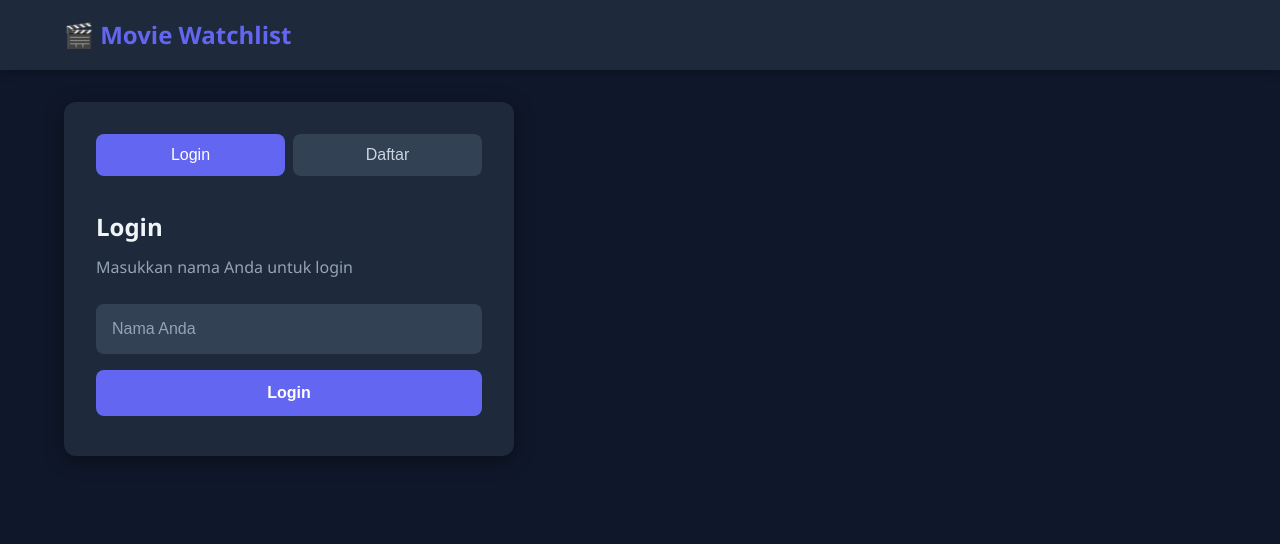
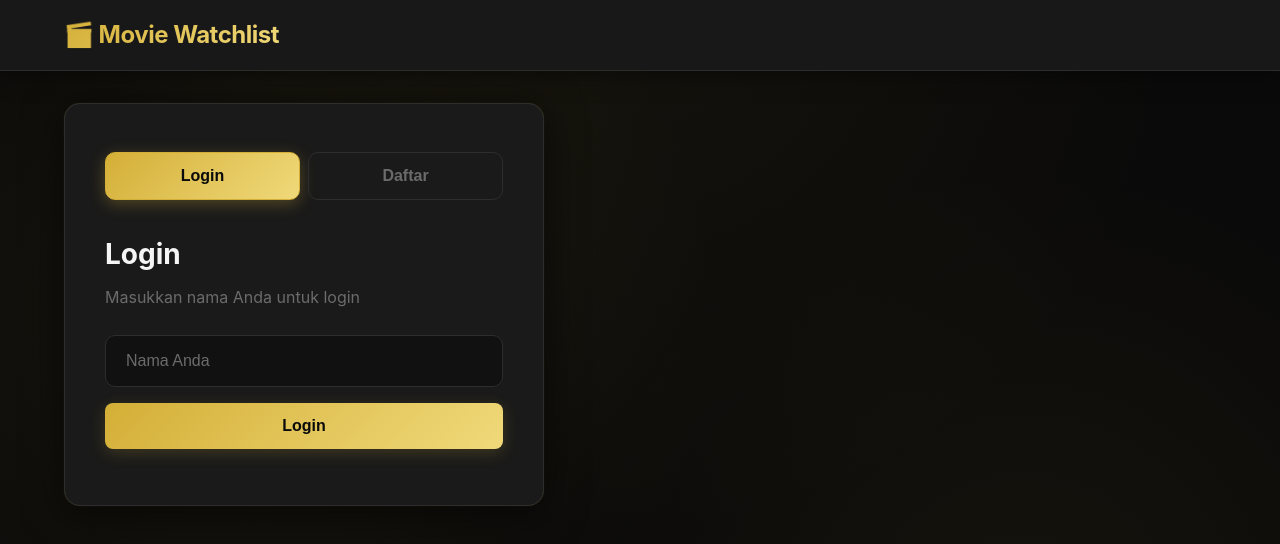
Before and after one commit to Slof1ny/TST-Watchlist, a plain HTML site: page src/frontend/index.html in a window 1280 px wide. Drawn offline with Linux system fonts and the light colour scheme.

Commit message:
fix color pallete

```diff
--- a/src/frontend/styles.css
+++ b/src/frontend/styles.css
@@ -5,32 +5,40 @@
 }
 
 :root {
-    --primary-color: #6366f1;
-    --primary-dark: #4f46e5;
-    --secondary-color: #64748b;
-    --background: #0f172a;
-    --surface: #1e293b;
-    --surface-light: #334155;
-    --text-primary: #f1f5f9;
-    --text-secondary: #cbd5e1;
-    --text-muted: #94a3b8;
-    --success: #10b981;
-    --error: #ef4444;
-    --warning: #f59e0b;
+    --primary-color: #d4af37;
+    --primary-dark: #b8942f;
+    --primary-light: #f0d97a;
+    --secondary-color: #8b7355;
+    --background: #0a0a0a;
+    --background-alt: #111111;
+    --surface: #1a1a1a;
+    --surface-light: #242424;
+    --surface-hover: #2d2d2d;
+    --text-primary: #f5f5f5;
+    --text-secondary: #b8b8b8;
+    --text-muted: #6b6b6b;
+    --success: #2dd4bf;
+    --error: #f87171;
+    --warning: #fbbf24;
+    --accent-gradient: linear-gradient(135deg, #d4af37 0%, #f0d97a 100%);
+    --border-color: #2d2d2d;
 }
 
 body {
-    font-family: 'Segoe UI', Tahoma, Geneva, Verdana, sans-serif;
+    font-family: 'Inter', 'Segoe UI', Tahoma, Geneva, Verdana, sans-serif;
     background: var(--background);
     color: var(--text-primary);
     line-height: 1.6;
+    background-image: radial-gradient(circle at 50% 0%, rgba(212, 175, 55, 0.05) 0%, transparent 50%);
 }
 
 /* Navbar */
 .navbar {
-    background: var(--surface);
+    background: rgba(26, 26, 26, 0.95);
+    backdrop-filter: blur(10px);
     padding: 1rem 0;
-    box-shadow: 0 2px 10px rgba(0, 0, 0, 0.3);
+    box-shadow: 0 2px 20px rgba(0, 0, 0, 0.5);
+    border-bottom: 1px solid var(--border-color);
     position: sticky;
     top: 0;
     z-index: 100;
@@ -44,7 +52,12 @@ body {
 
 .nav-brand h1 {
     font-size: 1.5rem;
-    color: var(--primary-color);
+    background: var(--accent-gradient);
+    -webkit-background-clip: text;
+    -webkit-text-fill-color: transparent;
+    background-clip: text;
+    font-weight: 700;
+    letter-spacing: -0.5px;
 }
 
 .nav-user {
@@ -66,20 +79,26 @@ body {
 
 /* Auth Section */
 .auth-section {
-    min-height: calc(100vh - 80px);
+    min-height: 100vh;
     display: flex;
     align-items: center;
     justify-content: center;
-    padding: 2rem 0;
+    padding: 2rem 1rem;
+    background-image:
+        radial-gradient(circle at 20% 30%, rgba(212, 175, 55, 0.08) 0%, transparent 40%),
+        radial-gradient(circle at 80% 70%, rgba(212, 175, 55, 0.06) 0%, transparent 40%);
 }
 
 .auth-container {
     background: var(--surface);
-    border-radius: 12px;
-    padding: 2rem;
+    border-radius: 16px;
+    padding: 3rem 2.5rem;
     width: 100%;
-    max-width: 450px;
-    box-shadow: 0 4px 20px rgba(0, 0, 0, 0.4);
+    max-width: 480px;
+    box-shadow: 0 8px 40px rgba(0, 0, 0, 0.6), 0 0 1px rgba(212, 175, 55, 0.3);
+    border: 1px solid var(--border-color);
+    position: relative;
+    overflow: hidden;
 }
 
 .auth-tabs {
@@ -90,25 +109,29 @@ body {
 
 .tab-btn {
     flex: 1;
-    padding: 0.75rem;
-    background: var(--surface-light);
-    color: var(--text-secondary);
-    border: none;
-    border-radius: 8px;
+    padding: 0.875rem;
+    background: transparent;
+    color: var(--text-muted);
+    border: 1px solid var(--border-color);
+    border-radius: 10px;
     cursor: pointer;
     font-size: 1rem;
-    font-weight: 500;
+    font-weight: 600;
     transition: all 0.3s ease;
 }
 
 .tab-btn.active {
-    background: var(--primary-color);
-    color: white;
+    background: var(--accent-gradient);
+    color: #0a0a0a;
+    border-color: var(--primary-color);
+    box-shadow: 0 4px 16px rgba(212, 175, 55, 0.3);
 }
 
 .tab-btn:hover:not(.active) {
     background: var(--surface-light);
-    transform: translateY(-2px);
+    border-color: var(--surface-hover);
+    color: var(--text-secondary);
+    transform: translateY(-1px);
 }
 
 .auth-form {
@@ -122,6 +145,8 @@ body {
 .auth-form h2 {
     margin-bottom: 0.5rem;
     color: var(--text-primary);
+    font-size: 1.75rem;
+    font-weight: 700;
 }
 
 .auth-desc {
@@ -132,19 +157,21 @@ body {
 /* Form Elements */
 .input-field {
     width: 100%;
-    padding: 0.875rem;
-    background: var(--surface-light);
-    border: 2px solid transparent;
-    border-radius: 8px;
+    padding: 1rem 1.25rem;
+    background: var(--background-alt);
+    border: 1px solid var(--border-color);
+    border-radius: 10px;
     color: var(--text-primary);
     font-size: 1rem;
     margin-bottom: 1rem;
-    transition: border-color 0.3s ease;
+    transition: all 0.3s ease;
 }
 
 .input-field:focus {
     outline: none;
     border-color: var(--primary-color);
+    background: var(--surface-light);
+    box-shadow: 0 0 0 3px rgba(212, 175, 55, 0.1);
 }
 
 .input-field::placeholder {
@@ -166,34 +193,42 @@ body {
 }
 
 .btn-primary {
-    background: var(--primary-color);
-    color: white;
+    background: var(--accent-gradient);
+    color: #0a0a0a;
+    font-weight: 700;
+    box-shadow: 0 4px 16px rgba(212, 175, 55, 0.2);
 }
 
 .btn-primary:hover {
-    background: var(--primary-dark);
     transform: translateY(-2px);
-    box-shadow: 0 4px 12px rgba(99, 102, 241, 0.4);
+    box-shadow: 0 6px 24px rgba(212, 175, 55, 0.4);
+    filter: brightness(1.1);
 }
 
 .btn-secondary {
     background: var(--surface-light);
     color: var(--text-primary);
+    border: 1px solid var(--border-color);
 }
 
 .btn-secondary:hover {
-    background: var(--secondary-color);
+    background: var(--surface-hover);
+    border-color: var(--primary-color);
+    color: var(--primary-light);
 }
 
 .btn-add-watchlist {
     background: var(--success);
-    color: white;
+    color: #0a0a0a;
     margin-top: 1rem;
+    font-weight: 700;
+    box-shadow: 0 4px 16px rgba(45, 212, 191, 0.2);
 }
 
 .btn-add-watchlist:hover {
-    background: #059669;
+    background: #14b8a6;
     transform: translateY(-2px);
+    box-shadow: 0 6px 24px rgba(45, 212, 191, 0.4);
 }
 
 /* Messages */
@@ -225,7 +260,7 @@ body {
     padding: 1rem 2rem;
     background: var(--surface);
     color: var(--text-secondary);
-    border: none;
+    border: 1px solid var(--border-color);
     border-radius: 12px;
     font-size: 1.1rem;
     font-weight: 600;
@@ -234,9 +269,10 @@ body {
 }
 
 .content-tab-btn.active {
-    background: var(--primary-color);
-    color: white;
-    box-shadow: 0 4px 12px rgba(99, 102, 241, 0.3);
+    background: var(--accent-gradient);
+    color: #0a0a0a;
+    border-color: var(--primary-color);
+    box-shadow: 0 4px 16px rgba(212, 175, 55, 0.3);
 }
 
 .content-tab-btn:hover:not(.active) {
@@ -289,13 +325,15 @@ body {
     background: var(--surface);
     border-radius: 12px;
     overflow: hidden;
-    transition: transform 0.3s ease, box-shadow 0.3s ease;
-    box-shadow: 0 2px 10px rgba(0, 0, 0, 0.3);
+    transition: transform 0.3s ease, box-shadow 0.3s ease, border-color 0.3s ease;
+    box-shadow: 0 4px 16px rgba(0, 0, 0, 0.4);
+    border: 1px solid var(--border-color);
 }
 
 .movie-card:hover {
     transform: translateY(-8px);
-    box-shadow: 0 8px 25px rgba(0, 0, 0, 0.5);
+    box-shadow: 0 12px 40px rgba(0, 0, 0, 0.6), 0 0 0 1px rgba(212, 175, 55, 0.3);
+    border-color: var(--primary-color);
 }
 
 .movie-poster {
@@ -346,7 +384,7 @@ body {
 .rating-value {
     font-size: 1.25rem;
     font-weight: 700;
-    color: var(--warning);
+    color: var(--primary-color);
 }
 
 .movie-description {
@@ -362,13 +400,14 @@ body {
 
 .watchlist-badge {
     display: inline-block;
-    background: var(--success);
-    color: white;
+    background: var(--accent-gradient);
+    color: #0a0a0a;
     padding: 0.5rem 1rem;
     border-radius: 20px;
     font-size: 0.875rem;
-    font-weight: 600;
+    font-weight: 700;
     margin-top: 1rem;
+    box-shadow: 0 2px 8px rgba(212, 175, 55, 0.3);
 }
 
 /* Loading & Empty States */
@@ -441,10 +480,11 @@ body {
     background-color: var(--surface);
     margin: 2% auto;
     padding: 0;
-    border-radius: 12px;
+    border-radius: 16px;
     width: 90%;
     max-width: 800px;
-    box-shadow: 0 8px 40px rgba(0, 0, 0, 0.6);
+    box-shadow: 0 12px 60px rgba(0, 0, 0, 0.8);
+    border: 1px solid var(--border-color);
     animation: slideDown 0.3s ease;
 }
 
@@ -572,8 +612,10 @@ body {
 .review-card {
     background: var(--surface-light);
     padding: 1.5rem;
-    border-radius: 8px;
+    border-radius: 10px;
     border-left: 3px solid var(--primary-color);
+    border: 1px solid var(--border-color);
+    border-left-width: 3px;
 }
 
 .review-header {
@@ -616,7 +658,7 @@ body {
 .review-rating .rating-value {
     font-size: 1rem;
     font-weight: 700;
-    color: var(--warning);
+    color: var(--primary-color);
 }
 
 .review-comment {
```
